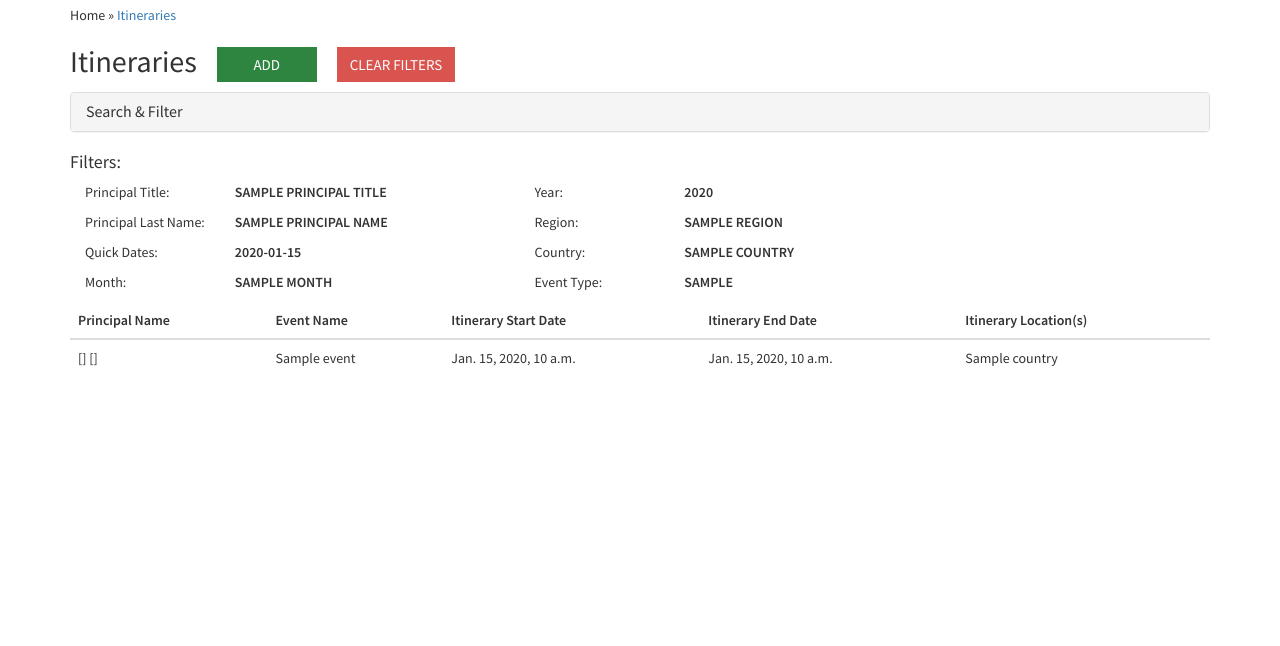
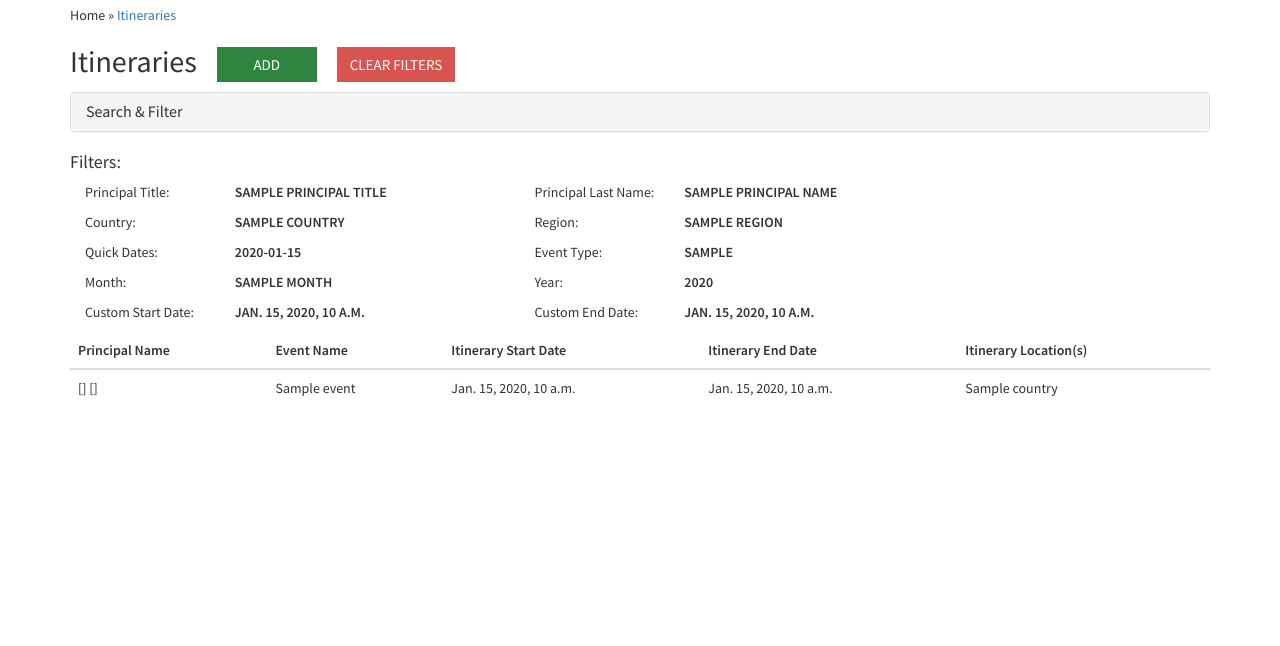
Before and after one commit to CommerceDataService/ITA_Principal_Travel, a Django app: template principal_travel/templates/travel/trip_list.html in a window 1280 px wide. Shown: the part 70-716 px from the top of the page. Run offline with Django 3.2, Linux system fonts and the light colour scheme; the template is opened without the code that fills it: most values are stand-ins (such as "Sample title", 1, 10 or a date in 2020); some libraries are stand-ins or nearby versions.

Commit message:
Update layout of filters to make more sense to use

```diff
--- a/principal_travel/templates/travel/trip_list.html
+++ b/principal_travel/templates/travel/trip_list.html
@@ -32,26 +32,32 @@
   <tr>
     <td class="col-md-2"><p> Principal Title: </p></td>
     <td class="col-md-4 text-uppercase"><strong><p id="principal_list"> {{ principal_title }} </p></strong></td>
-    <td class="col-md-2"><p> Year: </p></td>
-    <td class="col-md-4 text-uppercase"><strong><p id="year">{{ year }}</p></strong></td>
+    <td class="col-md-2"><p> Principal Last Name: </p></td>
+    <td class="col-md-4 text-uppercase"><strong><p id="principal_name"> {{ principal_name }} </p></strong></td>
   </tr>
   <tr>
-    <td class="col-md-2"><p> Principal Last Name: </p></td>
-    <td class="col-md-4 text-uppercase"><strong><p id="principal_name"> {{ principal_name }} </p></strong></td>
+    <td class="col-md-2"><p> Country: </p></td>
+    <td class="col-md-4 text-uppercase"><strong><p id="country">{{ country }} </p></strong></td>
     <td class="col-md-2"><p> Region: </p></td>
     <td class="col-md-4 text-uppercase"><strong><p id="region">{{ region }}</p></strong></td>
   </tr>
   <tr>
     <td class="col-md-2"><p> Quick Dates: </p></td>
     <td class="col-md-4 text-uppercase"><strong><p id="quick_dates">{{ quick_dates }}</p></strong></td>
-    <td class="col-md-2"><p> Country: </p></td>
-    <td class="col-md-4 text-uppercase"><strong><p id="country">{{ country }} </p></strong></td>
+    <td class="col-md-2"><p> Event Type: </p></td>
+    <td class="col-md-4 text-uppercase"><strong><p id="event_type">{{ event_type }} </p></strong></td>
   </tr>
   <tr>
     <td class="col-md-2"><p> Month: </p></td>
     <td class="col-md-4 text-uppercase"><strong><p id="month">{{ month }}</p></strong></td>
-    <td class="col-md-2"><p> Event Type: </p></td>
-    <td class="col-md-4 text-uppercase"><strong><p id="event_type">{{ event_type }} </p></strong></td>
+    <td class="col-md-2"><p> Year: </p></td>
+    <td class="col-md-4 text-uppercase"><strong><p id="year">{{ year }}</p></strong></td>
+  </tr>
+    <tr>
+    <td class="col-md-2"><p> Custom Start Date: </p></td>
+    <td class="col-md-4 text-uppercase"><strong><p id="month">{{ date_range_start }}</p></strong></td>
+    <td class="col-md-2"><p> Custom End Date: </p></td>
+    <td class="col-md-4 text-uppercase"><strong><p id="event_type">{{ date_range_end }} </p></strong></td>
   </tr>
 </table>
 
```
